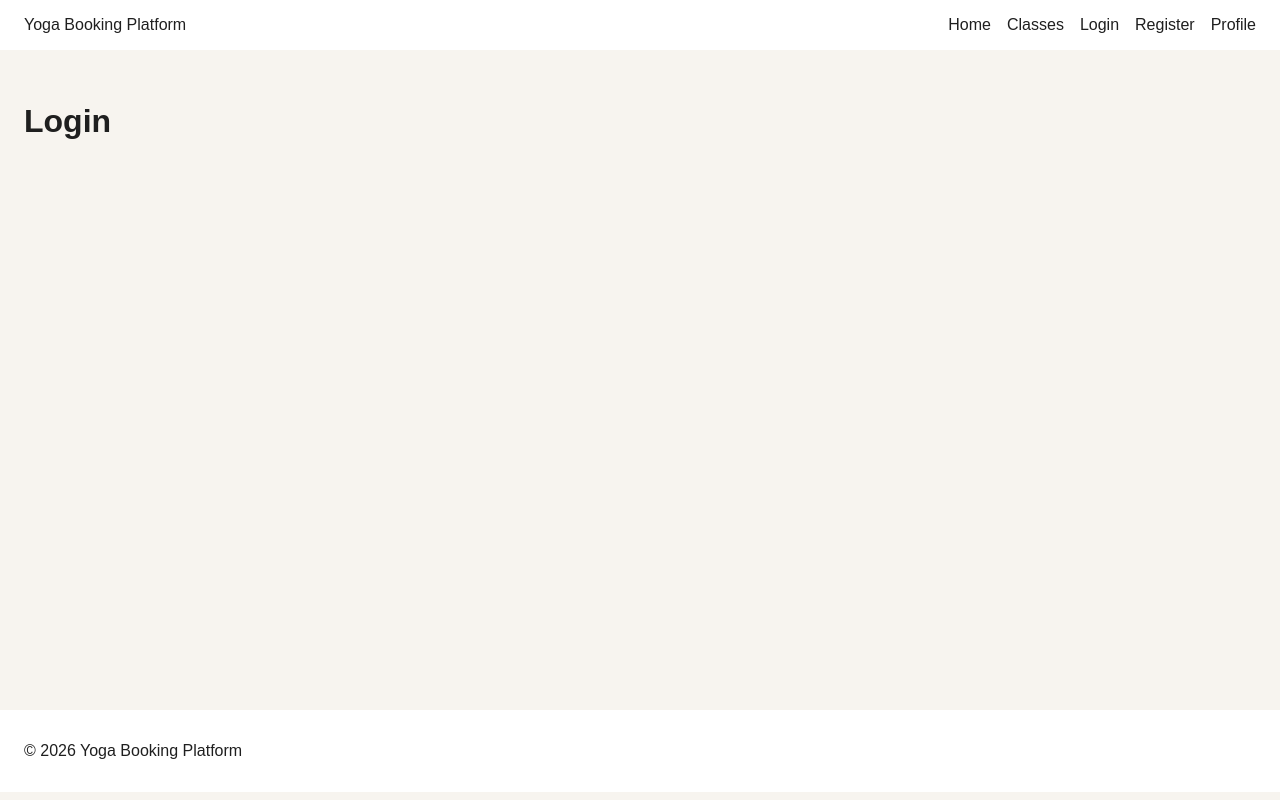
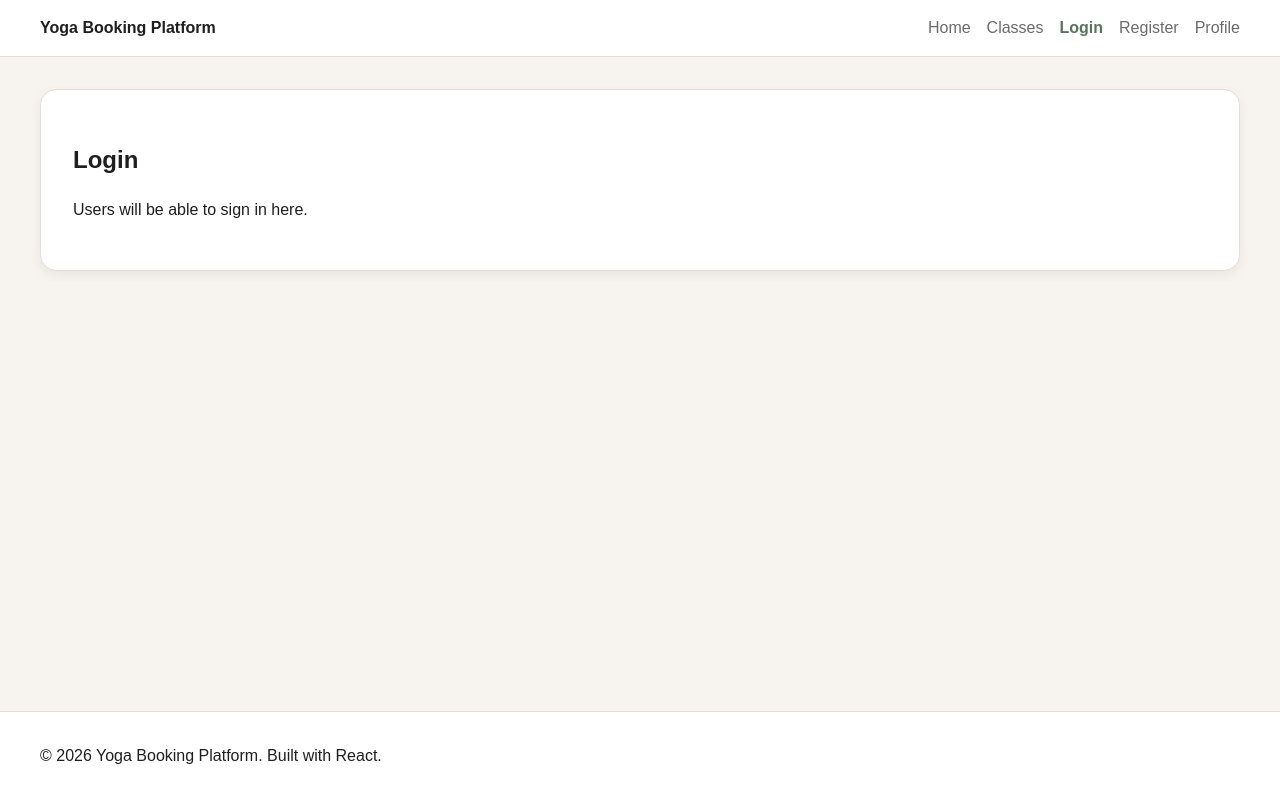
Before and after one commit to JennAnd/yoga-booking-platform, a React (Vite) app: page /login in a window 1280 px wide. Built offline with nearby package versions, Linux system fonts and the light colour scheme.

Commit message:
style: add global design tokens and app shell layout

```diff
--- a/src/App.jsx
+++ b/src/App.jsx
@@ -11,9 +11,11 @@ import NotFound from "./pages/NotFound";
 
 function App() {
   return (
-    <>
+    <div className="app-shell">
       <Navbar />
-      <main>
+
+      <main className="site-main">
+        <div className="container">
           <Routes>
             <Route path="/" element={<Home />} />
             <Route path="/classes" element={<Classes />} />
@@ -23,9 +25,11 @@ function App() {
             <Route path="/profile" element={<Profile />} />
             <Route path="*" element={<NotFound />} />
           </Routes>
+        </div>
       </main>
+
       <Footer />
-    </>
+    </div>
   );
 }
 
--- a/src/components/layout/Footer.jsx
+++ b/src/components/layout/Footer.jsx
@@ -4,8 +4,10 @@
 
 function Footer() {
   return (
-    <footer>
-      <p>© 2026 Yoga Booking Platform</p>
+    <footer className="site-footer">
+      <div className="container">
+        <p>© 2026 Yoga Booking Platform. Built with React.</p>
+      </div>
     </footer>
   );
 }
--- a/src/components/layout/Navbar.jsx
+++ b/src/components/layout/Navbar.jsx
@@ -6,18 +6,36 @@
 import { NavLink } from "react-router-dom";
 
 function Navbar() {
+  const getNavLinkClassName = ({ isActive }) =>
+    isActive ? "navbar__link navbar__link--active" : "navbar__link";
+
   return (
-    <header>
-      <nav>
-        <NavLink to="/">Yoga Booking Platform</NavLink>
-        <div>
-          <NavLink to="/">Home</NavLink>
-          <NavLink to="/classes">Classes</NavLink>
-          <NavLink to="/login">Login</NavLink>
-          <NavLink to="/register">Register</NavLink>
-          <NavLink to="/profile">Profile</NavLink>
-        </div>
-      </nav>
+    <header className="site-header">
+      <div className="container">
+        <nav className="navbar">
+          <NavLink to="/" className="navbar__brand">
+            Yoga Booking Platform
+          </NavLink>
+
+          <div className="navbar__links">
+            <NavLink to="/" className={getNavLinkClassName}>
+              Home
+            </NavLink>
+            <NavLink to="/classes" className={getNavLinkClassName}>
+              Classes
+            </NavLink>
+            <NavLink to="/login" className={getNavLinkClassName}>
+              Login
+            </NavLink>
+            <NavLink to="/register" className={getNavLinkClassName}>
+              Register
+            </NavLink>
+            <NavLink to="/profile" className={getNavLinkClassName}>
+              Profile
+            </NavLink>
+          </div>
+        </nav>
+      </div>
     </header>
   );
 }
--- a/src/index.css
+++ b/src/index.css
@@ -1,3 +1,43 @@
+:root {
+  --color-background: #f7f4ef;
+  --color-surface: #ffffff;
+  --color-surface-muted: #f1ece4;
+  --color-text: #1f1f1f;
+  --color-text-muted: #6b6b6b;
+  --color-primary: #6f8f72;
+  --color-primary-dark: #58745b;
+  --color-border: #e4ddd2;
+  --color-danger: #b85c5c;
+  --color-warning: #c08a3e;
+
+  --font-family-base: Arial, sans-serif;
+
+  --space-1: 0.25rem;
+  --space-2: 0.5rem;
+  --space-3: 0.75rem;
+  --space-4: 1rem;
+  --space-5: 1.5rem;
+  --space-6: 2rem;
+  --space-7: 3rem;
+  --space-8: 4rem;
+
+  --radius-sm: 0.5rem;
+  --radius-md: 0.75rem;
+  --radius-lg: 1rem;
+  --radius-xl: 1.5rem;
+
+  --shadow-sm: 0 4px 12px rgba(0, 0, 0, 0.06);
+  --shadow-md: 0 10px 30px rgba(0, 0, 0, 0.08);
+
+  --max-width: 1200px;
+}
+
+/* Breakpoints
+   tablet: 768px
+   desktop: 1024px
+   large desktop: 1280px
+*/
+
 *,
 *::before,
 *::after {
@@ -10,9 +50,22 @@ html {
 
 body {
   margin: 0;
-  font-family: Arial, sans-serif;
-  background-color: #f7f4ef;
-  color: #1f1f1f;
+  font-family: var(--font-family-base);
+  background-color: var(--color-background);
+  color: var(--color-text);
+  line-height: 1.5;
+}
+
+img {
+  display: block;
+  max-width: 100%;
+}
+
+button,
+input,
+select,
+textarea {
+  font: inherit;
 }
 
 a {
@@ -24,26 +77,75 @@ a {
   min-height: 100vh;
 }
 
-header,
-footer {
-  padding: 1rem 1.5rem;
-  background-color: #ffffff;
+.app-shell {
+  min-height: 100vh;
+  display: flex;
+  flex-direction: column;
 }
 
-nav {
+.container {
+  width: min(100% - 2rem, var(--max-width));
+  margin: 0 auto;
+}
+
+.site-header {
+  background-color: var(--color-surface);
+  border-bottom: 1px solid var(--color-border);
+}
+
+.site-footer {
+  background-color: var(--color-surface);
+  border-top: 1px solid var(--color-border);
+  margin-top: auto;
+}
+
+.site-header .container,
+.site-footer .container {
+  padding: var(--space-4) 0;
+}
+
+.site-main {
+  flex: 1;
+  padding: var(--space-6) 0;
+}
+
+.navbar {
   display: flex;
   align-items: center;
   justify-content: space-between;
-  gap: 1rem;
-}
-
-nav div {
-  display: flex;
-  gap: 1rem;
+  gap: var(--space-4);
   flex-wrap: wrap;
 }
 
-main {
-  padding: 2rem 1.5rem;
-  min-height: calc(100vh - 140px);
+.navbar__brand {
+  font-weight: 700;
 }
+
+.navbar__links {
+  display: flex;
+  gap: var(--space-4);
+  flex-wrap: wrap;
+}
+
+.navbar__link {
+  color: var(--color-text-muted);
+  transition: color 0.2s ease;
+}
+
+.navbar__link:hover,
+.navbar__link:focus-visible {
+  color: var(--color-text);
+}
+
+.navbar__link--active {
+  color: var(--color-primary-dark);
+  font-weight: 600;
+}
+
+.page-placeholder {
+  padding: var(--space-6);
+  background-color: var(--color-surface);
+  border: 1px solid var(--color-border);
+  border-radius: var(--radius-lg);
+  box-shadow: var(--shadow-sm);
+}
--- a/src/pages/ClassDetails.jsx
+++ b/src/pages/ClassDetails.jsx
@@ -4,7 +4,12 @@
  */
 
 function ClassDetails() {
-  return <h1>Class Details</h1>;
+  return (
+    <section className="page-placeholder">
+      <h1>Class Details</h1>
+      <p>Detailed information about the selected class will appear here.</p>
+    </section>
+  );
 }
 
 export default ClassDetails;
--- a/src/pages/Classes.jsx
+++ b/src/pages/Classes.jsx
@@ -4,7 +4,12 @@
  */
 
 function Classes() {
-  return <h1>Classes</h1>;
+  return (
+    <section className="page-placeholder">
+      <h1>Classes</h1>
+      <p>Browse all available yoga classes.</p>
+    </section>
+  );
 }
 
 export default Classes;
--- a/src/pages/Home.jsx
+++ b/src/pages/Home.jsx
@@ -3,7 +3,12 @@
  */
 
 function Home() {
-  return <h1>Home</h1>;
+  return (
+    <section className="page-placeholder">
+      <h1>Home</h1>
+      <p>Welcome to the Yoga Booking Platform.</p>
+    </section>
+  );
 }
 
 export default Home;
--- a/src/pages/Login.jsx
+++ b/src/pages/Login.jsx
@@ -4,7 +4,12 @@
  */
 
 function Login() {
-  return <h1>Login</h1>;
+  return (
+    <section className="page-placeholder">
+      <h1>Login</h1>
+      <p>Users will be able to sign in here.</p>
+    </section>
+  );
 }
 
 export default Login;
--- a/src/pages/NotFound.jsx
+++ b/src/pages/NotFound.jsx
@@ -4,7 +4,12 @@
  */
 
 function NotFound() {
-  return <h1>404 - Page Not Found</h1>;
+  return (
+    <section className="page-placeholder">
+      <h1>404 - Page Not Found</h1>
+      <p>The page you are looking for does not exist.</p>
+    </section>
+  );
 }
 
 export default NotFound;
--- a/src/pages/Profile.jsx
+++ b/src/pages/Profile.jsx
@@ -1,10 +1,17 @@
 /**
- * Register page.
- * Allows users to create a new account.
+ * Profile page.
+ * Displays the user's bookings, waitlist entries, and favorites.
  */
 
-function Register() {
-  return <h1>Register</h1>;
+function Profile() {
+  return (
+    <section className="page-placeholder">
+      <h1>Profile</h1>
+      <p>
+        The user's bookings, waitlist entries, and favorites will appear here.
+      </p>
+    </section>
+  );
 }
 
-export default Register;
+export default Profile;
--- a/src/pages/Register.jsx
+++ b/src/pages/Register.jsx
@@ -4,7 +4,12 @@
  */
 
 function Register() {
-  return <h1>Register</h1>;
+  return (
+    <section className="page-placeholder">
+      <h1>Register</h1>
+      <p>Users will be able to create an account here.</p>
+    </section>
+  );
 }
 
 export default Register;
```
Lines whose indentation alone changed are shown as unchanged.
